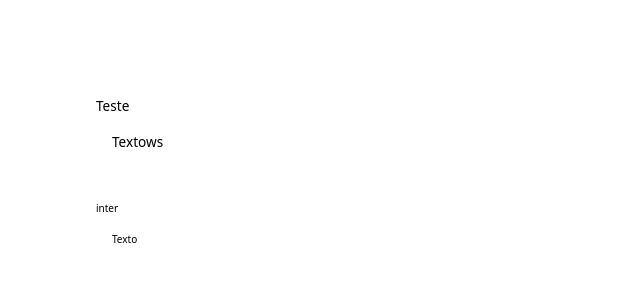
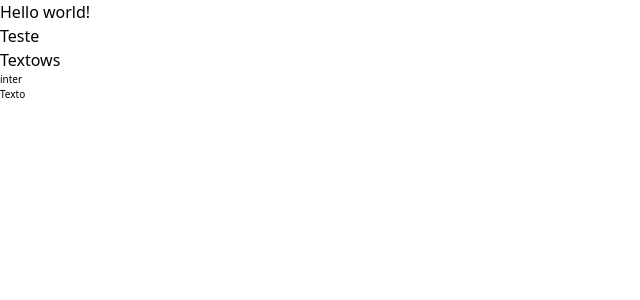
Before and after one commit to taiguaras/react-garage, a Next.js app: page / in a window 1280 px wide. Shown: the top 300 px of the page, without its empty margins (0-640 px from the left). Built offline with nearby package versions, Linux system fonts and the light colour scheme.

Commit message:
Fix main bugs

```diff
--- a/src/app/page.jsx
+++ b/src/app/page.jsx
@@ -2,7 +2,10 @@ import Image from 'next/image';
 import Button from '../components/Button';
 import Box from '../components/Box';
 import { Inter } from 'next/font/google'
-import styles from './page.module.css';
+import 'tailwindcss/tailwind.css'
+//import styles from './page.module.css';
+import styles from './globals.css';
+
 
 
 const inter = Inter({ subsets: ['latin'] })
@@ -12,6 +15,9 @@ export default function Home() {
     <main className={styles.main}>
       <div className={styles.description}>
         <div className="layout">
+        <h1 className="text-3xl font-bold underline">
+          Hello world!
+        </h1>
           <Button seliga={"Teste"}>Comeon</Button>
           <Box qualquer={"inter"}>Opa</Box>
         </div>
```
